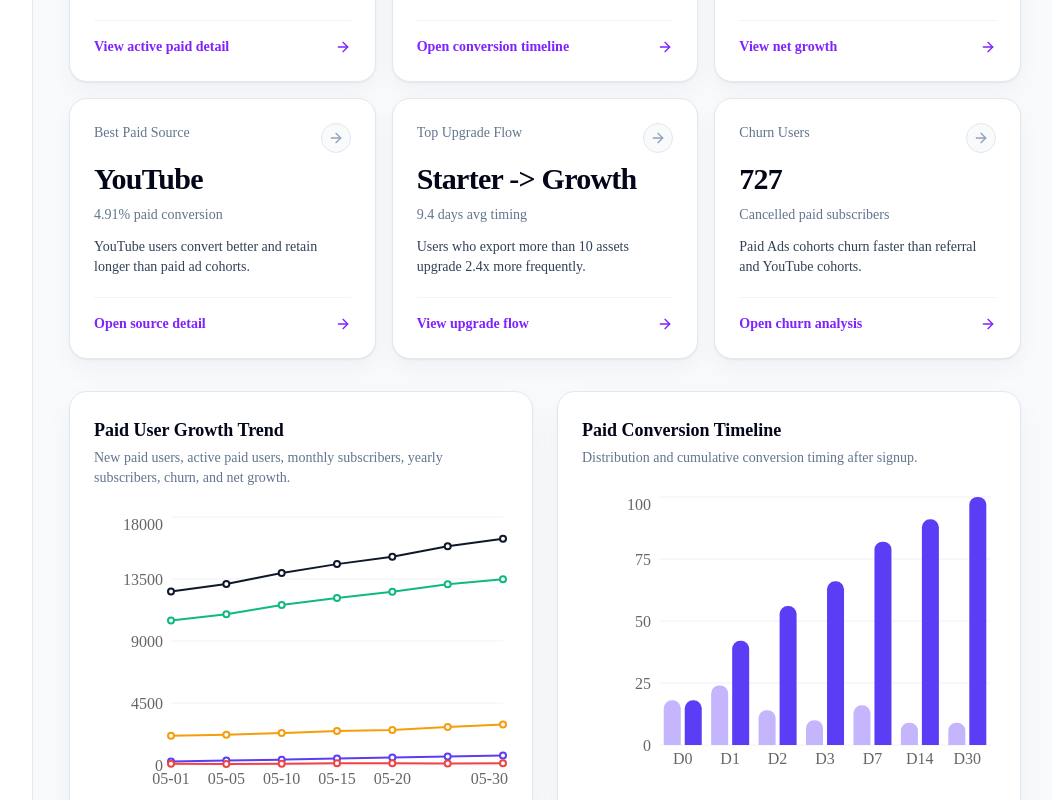
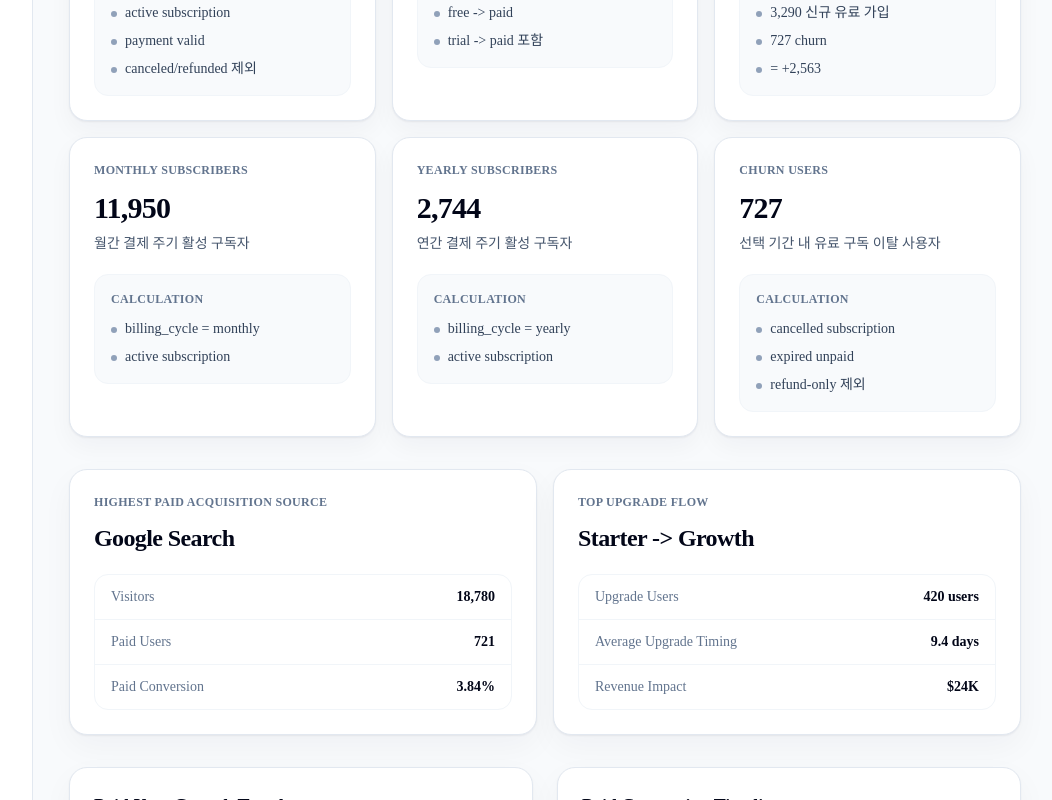
Before and after one commit to hamhwan1/Yettey_admin_dashboard_project, a Next.js app: page /dashboard/intelligence/subscriptions in a window 1280 px wide. Shown: the part 780-1580 px from the top of the page, without its empty margins (223-1275 px from the left). Built offline with nearby package versions, Linux system fonts and the light colour scheme.

Commit message:
Refine subscription analytics dashboard

```diff
--- a/components/intelligence/SubscriptionIntelligenceDashboard.tsx
+++ b/components/intelligence/SubscriptionIntelligenceDashboard.tsx
@@ -20,7 +20,6 @@ import DateRangeControl from "@/components/admin/DateRangeControl"
 import ExportActions from "@/components/admin/ExportActions"
 import PageHeader from "@/components/admin/PageHeader"
 import SideDrawer from "@/components/admin/SideDrawer"
-import StatCard from "@/components/admin/StatCard"
 import StatusBadge from "@/components/admin/StatusBadge"
 import { formatNumber } from "@/components/dashboard/dashboard-data"
 import DashboardLayout from "@/components/layout/DashboardLayout"
@@ -54,47 +53,43 @@ export default function SubscriptionIntelligenceDashboard() {
   const [drawer, setDrawer] = useState<DrawerItem | null>(null)
   const { period, startDate, endDate, compareMode } = useDashboardDateRange()
   const periodMultiplier = getPeriodMultiplier(period)
-  const activePaidUsers = Math.round(
-    planDistribution.reduce((sum, row) => sum + row.activeSubscribers, 0) *
-      periodMultiplier
-  )
+  const currentGrowthSnapshot =
+    paidUserGrowthTrend[paidUserGrowthTrend.length - 1]
+  const activePaidUsers = currentGrowthSnapshot.activePaid
   const newPaidUsers = Math.round(
     paidUserGrowthTrend.reduce((sum, row) => sum + row.newPaid, 0) *
       periodMultiplier
   )
   const monthlySubscribers = Math.round(
-    planDistribution.reduce((sum, row) => sum + row.monthly, 0) *
-      periodMultiplier
+    planDistribution.reduce((sum, row) => sum + row.monthly, 0)
   )
   const yearlySubscribers = Math.round(
-    planDistribution.reduce((sum, row) => sum + row.yearly, 0) *
-      periodMultiplier
+    planDistribution.reduce((sum, row) => sum + row.yearly, 0)
   )
   const churnUsers = Math.round(
     paidUserGrowthTrend.reduce((sum, row) => sum + row.churn, 0) *
       periodMultiplier
   )
-  const netPaidGrowth = Math.round(
-    paidUserGrowthTrend.reduce((sum, row) => sum + row.netGrowth, 0) *
-      periodMultiplier
+  const netPaidGrowth = newPaidUsers - churnUsers
+  const topUpgradeFlow = upgradeDowngradeFlows[0]
+  const planRows = planDistribution
+  const acquisitionRows = useMemo(
+    () =>
+      paidAcquisitionSources.map((row) => ({
+        ...row,
+        visitors: Math.round(row.visitors * periodMultiplier),
+        paidUsers: Math.round(row.paidUsers * periodMultiplier),
+      })),
+    [periodMultiplier]
   )
-  const topUpgradeFlow = upgradeDowngradeFlows[0]
-  const bestSource = paidAcquisitionSources[0]
-  const planRows = planDistribution.map((row) => ({
-    ...row,
-    activeSubscribers: Math.round(row.activeSubscribers * periodMultiplier),
-    monthly: Math.round(row.monthly * periodMultiplier),
-    yearly: Math.round(row.yearly * periodMultiplier),
-  }))
-  const acquisitionRows = paidAcquisitionSources.map((row) => ({
-    ...row,
-    paidUsers: Math.round(row.paidUsers * periodMultiplier),
-  }))
+  const bestSource = acquisitionRows.reduce((best, row) =>
+    row.paidUsers > best.paidUsers ? row : best
+  )
   const exportPayload = useMemo(
     () => ({
       title: "Subscription Intelligence Report",
       subtitle:
-        "Paid conversion, acquisition quality, plan distribution, upgrade flow, lifecycle, behavior, and revenue intelligence report.",
+        "Subscription analytics report with metric definitions, paid acquisition, plan distribution, upgrade flow, lifecycle, behavior, and churn data.",
       filename: "subscription-intelligence-report",
       filters: {
         "Date range": getDateRangeLabel(startDate, endDate),
@@ -103,7 +98,7 @@ export default function SubscriptionIntelligenceDashboard() {
       kpis: [
         { label: "Active Paid Users", value: formatNumber(activePaidUsers), detail: "Current paid subscriber base" },
         { label: "New Paid Users", value: formatNumber(newPaidUsers), detail: "New paid conversions" },
-        { label: "Net Paid Growth", value: formatNumber(netPaidGrowth), detail: "New paid minus churn" },
+        { label: "Net Paid Growth", value: formatNumber(netPaidGrowth), detail: `${formatNumber(newPaidUsers)} - ${formatNumber(churnUsers)}` },
         { label: "Monthly Subscribers", value: formatNumber(monthlySubscribers), detail: "Monthly plans" },
         { label: "Yearly Subscribers", value: formatNumber(yearlySubscribers), detail: "Annual plans" },
         { label: "Churn Users", value: formatNumber(churnUsers), detail: "Cancelled paid users" },
@@ -173,8 +168,8 @@ export default function SubscriptionIntelligenceDashboard() {
           { label: "Subscriptions" },
         ]}
         eyebrow="Revenue Intelligence"
-        title="Subscription Intelligence Dashboard"
-        description="Analyze paid user acquisition, conversion timing, upgrades, retention, payment behavior, and subscription lifecycle."
+        title="Subscription Analytics Dashboard"
+        description="Subscription, payment, churn, plan, upgrade, and lifecycle metrics with explicit calculation rules."
         actions={<ExportActions payload={exportPayload} />}
       />
 
@@ -183,53 +178,70 @@ export default function SubscriptionIntelligenceDashboard() {
       </section>
 
       <div className="mb-8 grid gap-4 md:grid-cols-2 xl:grid-cols-3">
-        <StatCard
+        <MetricDefinitionCard
           label="Active Paid Users"
           value={formatNumber(activePaidUsers)}
-          detail="+9.4% vs baseline"
-          insight="Growth plan users are driving the strongest active paid expansion."
-          href="/dashboard/intelligence/subscriptions?metric=active-paid-users"
-          ctaLabel="View active paid detail"
+          description="현재 활성 구독 상태 유지 사용자"
+          calculation={[
+            "active subscription",
+            "payment valid",
+            "canceled/refunded 제외",
+          ]}
         />
-        <StatCard
+        <MetricDefinitionCard
           label="New Paid Users"
           value={formatNumber(newPaidUsers)}
-          detail="New paid conversions"
-          insight="Most paid conversions happen between D1 and D7 after signup."
-          href="/dashboard/intelligence/subscriptions?metric=new-paid-users"
-          ctaLabel="Open conversion timeline"
+          description="선택 기간 내 첫 유료 결제 사용자"
+          calculation={["free -> paid", "trial -> paid 포함"]}
         />
-        <StatCard
+        <MetricDefinitionCard
           label="Net Paid Growth"
           value={formatNumber(netPaidGrowth)}
-          detail="New paid minus churn"
-          insight="Net paid growth remains positive despite a small churn spike."
-          href="/dashboard/intelligence/subscriptions?metric=net-paid-growth"
-          ctaLabel="View net growth"
+          description="신규 유료 가입 - 이탈 사용자"
+          calculation={[
+            `${formatNumber(newPaidUsers)} 신규 유료 가입`,
+            `${formatNumber(churnUsers)} churn`,
+            `= +${formatNumber(netPaidGrowth)}`,
+          ]}
         />
-        <StatCard
-          label="Best Paid Source"
-          value={bestSource.source}
-          detail={`${bestSource.paidConversion} paid conversion`}
-          insight="YouTube users convert better and retain longer than paid ad cohorts."
-          href="/dashboard/intelligence/acquisition/youtube"
-          ctaLabel="Open source detail"
+        <MetricDefinitionCard
+          label="Monthly Subscribers"
+          value={formatNumber(monthlySubscribers)}
+          description="월간 결제 주기 활성 구독자"
+          calculation={["billing_cycle = monthly", "active subscription"]}
         />
-        <StatCard
-          label="Top Upgrade Flow"
-          value={topUpgradeFlow.flow}
-          detail={`${topUpgradeFlow.avgTiming} avg timing`}
-          insight="Users who export more than 10 assets upgrade 2.4x more frequently."
-          href="/dashboard/intelligence/subscriptions?metric=upgrade-flow"
-          ctaLabel="View upgrade flow"
+        <MetricDefinitionCard
+          label="Yearly Subscribers"
+          value={formatNumber(yearlySubscribers)}
+          description="연간 결제 주기 활성 구독자"
+          calculation={["billing_cycle = yearly", "active subscription"]}
         />
-        <StatCard
+        <MetricDefinitionCard
           label="Churn Users"
           value={formatNumber(churnUsers)}
-          detail="Cancelled paid subscribers"
-          insight="Paid Ads cohorts churn faster than referral and YouTube cohorts."
-          href="/dashboard/intelligence/subscriptions?metric=churn"
-          ctaLabel="Open churn analysis"
+          description="선택 기간 내 유료 구독 이탈 사용자"
+          calculation={["cancelled subscription", "expired unpaid", "refund-only 제외"]}
+        />
+      </div>
+
+      <div className="mb-8 grid gap-4 xl:grid-cols-2">
+        <DataFactCard
+          title="Highest Paid Acquisition Source"
+          primary={bestSource.source}
+          rows={[
+            ["Visitors", formatNumber(bestSource.visitors)],
+            ["Paid Users", formatNumber(bestSource.paidUsers)],
+            ["Paid Conversion", bestSource.paidConversion],
+          ]}
+        />
+        <DataFactCard
+          title="Top Upgrade Flow"
+          primary={topUpgradeFlow.flow}
+          rows={[
+            ["Upgrade Users", `${formatNumber(topUpgradeFlow.users)} users`],
+            ["Average Upgrade Timing", topUpgradeFlow.avgTiming],
+            ["Revenue Impact", topUpgradeFlow.revenueImpact],
+          ]}
         />
       </div>
 
@@ -379,23 +391,6 @@ export default function SubscriptionIntelligenceDashboard() {
         </TableBlock>
       </div>
 
-      <section className="rounded-2xl border border-violet-200 bg-white p-6 shadow-[0_1px_2px_rgba(15,23,42,0.06),0_12px_32px_rgba(15,23,42,0.04)]">
-        <p className="text-xs font-bold uppercase tracking-wide text-violet-600">
-          Subscription Intelligence Insights
-        </p>
-        <div className="mt-4 grid gap-4 xl:grid-cols-3">
-          {[
-            "Users who export more than 10 assets upgrade 2.4x more frequently.",
-            "VPICK users who complete first AI generation upgrade earlier than browse-only users.",
-            "Referral and YouTube cohorts retain longer, while Paid Ads users churn faster.",
-          ].map((insight) => (
-            <div key={insight} className="rounded-xl border border-slate-100 bg-slate-50 p-4 text-sm font-semibold leading-6 text-slate-800">
-              {insight}
-            </div>
-          ))}
-        </div>
-      </section>
-
       <SideDrawer
         open={Boolean(drawer)}
         title={drawer ? String(Object.values(drawer)[0]) : "Subscription detail"}
@@ -441,6 +436,75 @@ function ChartCard({
   )
 }
 
+function MetricDefinitionCard({
+  label,
+  value,
+  description,
+  calculation,
+}: {
+  label: string
+  value: string
+  description: string
+  calculation: string[]
+}) {
+  return (
+    <section className="rounded-2xl border border-slate-200 bg-white p-6 shadow-[0_1px_2px_rgba(15,23,42,0.06),0_10px_24px_rgba(15,23,42,0.04)]">
+      <p className="text-xs font-bold uppercase tracking-wide text-slate-500">
+        {label}
+      </p>
+      <p className="mt-3 text-3xl font-bold tracking-tight text-slate-950">
+        {value}
+      </p>
+      <p className="mt-2 text-sm text-slate-600">{description}</p>
+      <div className="mt-5 rounded-xl border border-slate-100 bg-slate-50 p-4">
+        <p className="text-xs font-bold uppercase tracking-wide text-slate-500">
+          Calculation
+        </p>
+        <ul className="mt-3 space-y-2 text-sm text-slate-700">
+          {calculation.map((item) => (
+            <li key={item} className="flex gap-2">
+              <span className="mt-2 size-1.5 rounded-full bg-slate-400" />
+              <span>{item}</span>
+            </li>
+          ))}
+        </ul>
+      </div>
+    </section>
+  )
+}
+
+function DataFactCard({
+  title,
+  primary,
+  rows,
+}: {
+  title: string
+  primary: string
+  rows: [string, string][]
+}) {
+  return (
+    <section className="rounded-2xl border border-slate-200 bg-white p-6 shadow-[0_1px_2px_rgba(15,23,42,0.06),0_12px_32px_rgba(15,23,42,0.04)]">
+      <p className="text-xs font-bold uppercase tracking-wide text-slate-500">
+        {title}
+      </p>
+      <p className="mt-3 text-2xl font-bold tracking-tight text-slate-950">
+        {primary}
+      </p>
+      <div className="mt-5 divide-y divide-slate-100 rounded-xl border border-slate-100">
+        {rows.map(([label, value]) => (
+          <div
+            key={label}
+            className="flex items-center justify-between gap-4 px-4 py-3 text-sm"
+          >
+            <span className="text-slate-500">{label}</span>
+            <span className="font-semibold text-slate-950">{value}</span>
+          </div>
+        ))}
+      </div>
+    </section>
+  )
+}
+
 function TableBlock({
   title,
   children,
@@ -460,6 +524,7 @@ const acquisitionColumns: DataTableColumn<AcquisitionRow>[] = [
   { key: "source", header: "Source", render: (row) => <span className="font-semibold">{row.source}</span> },
   { key: "group", header: "Group", render: (row) => row.group },
   { key: "utmCampaign", header: "Campaign", render: (row) => row.utmCampaign },
+  { key: "visitors", header: "Visitors", render: (row) => formatNumber(row.visitors) },
   { key: "paidUsers", header: "Paid Users", render: (row) => formatNumber(row.paidUsers) },
   { key: "paidConversion", header: "Paid Conv.", render: (row) => <span className="font-semibold text-violet-600">{row.paidConversion}</span> },
   { key: "churnRate", header: "Churn", render: (row) => row.churnRate },
--- a/components/intelligence/subscription-data.ts
+++ b/components/intelligence/subscription-data.ts
@@ -1,11 +1,11 @@
 export const paidUserGrowthTrend = [
   { date: "05-01", newPaid: 260, activePaid: 12600, monthly: 10480, yearly: 2120, churn: 82, netGrowth: 178 },
   { date: "05-05", newPaid: 330, activePaid: 13140, monthly: 10940, yearly: 2200, churn: 74, netGrowth: 256 },
-  { date: "05-10", newPaid: 390, activePaid: 13940, monthly: 11620, yearly: 2320, churn: 91, netGrowth: 299 },
-  { date: "05-15", newPaid: 470, activePaid: 14580, monthly: 12120, yearly: 2460, churn: 126, netGrowth: 344 },
-  { date: "05-20", newPaid: 540, activePaid: 15120, monthly: 12580, yearly: 2540, churn: 118, netGrowth: 422 },
-  { date: "05-25", newPaid: 610, activePaid: 15880, monthly: 13120, yearly: 2760, churn: 104, netGrowth: 506 },
-  { date: "05-30", newPaid: 690, activePaid: 16420, monthly: 13480, yearly: 2940, churn: 132, netGrowth: 558 },
+  { date: "05-10", newPaid: 390, activePaid: 13680, monthly: 11340, yearly: 2340, churn: 91, netGrowth: 299 },
+  { date: "05-15", newPaid: 470, activePaid: 14020, monthly: 11620, yearly: 2400, churn: 126, netGrowth: 344 },
+  { date: "05-20", newPaid: 540, activePaid: 14240, monthly: 11780, yearly: 2460, churn: 118, netGrowth: 422 },
+  { date: "05-25", newPaid: 610, activePaid: 14580, monthly: 11980, yearly: 2600, churn: 104, netGrowth: 506 },
+  { date: "05-30", newPaid: 690, activePaid: 14694, monthly: 11950, yearly: 2744, churn: 132, netGrowth: 558 },
 ]
 
 export const paidConversionTimeline = [
@@ -23,7 +23,8 @@ export const paidAcquisitionSources = [
     source: "YouTube",
     utmCampaign: "ai-shorts-demo",
     group: "Organic",
-    paidUsers: 10280,
+    visitors: 12420,
+    paidUsers: 610,
     paidConversion: "4.91%",
     churnRate: "2.8%",
     retention: "61%",
@@ -33,7 +34,8 @@ export const paidAcquisitionSources = [
     source: "Referral",
     utmCampaign: "creator-referral",
     group: "Referral",
-    paidUsers: 8420,
+    visitors: 9840,
+    paidUsers: 494,
     paidConversion: "5.02%",
     churnRate: "2.4%",
     retention: "58%",
@@ -43,7 +45,8 @@ export const paidAcquisitionSources = [
     source: "Google Search",
     utmCampaign: "seo-ai-video",
     group: "Organic",
-    paidUsers: 7210,
+    visitors: 18780,
+    paidUsers: 721,
     paidConversion: "3.84%",
     churnRate: "3.2%",
     retention: "54%",
@@ -53,7 +56,8 @@ export const paidAcquisitionSources = [
     source: "Direct",
     utmCampaign: "brand-direct",
     group: "Organic",
-    paidUsers: 6420,
+    visitors: 17480,
+    paidUsers: 642,
     paidConversion: "3.67%",
     churnRate: "3.0%",
     retention: "52%",
@@ -63,7 +67,8 @@ export const paidAcquisitionSources = [
     source: "Paid Ads",
     utmCampaign: "thumbnail-launch",
     group: "Paid",
-    paidUsers: 3180,
+    visitors: 10032,
+    paidUsers: 318,
     paidConversion: "3.17%",
     churnRate: "5.8%",
     retention: "34%",
@@ -73,7 +78,8 @@ export const paidAcquisitionSources = [
     source: "Instagram",
     utmCampaign: "creator-carousel",
     group: "Paid",
-    paidUsers: 2840,
+    visitors: 9016,
+    paidUsers: 284,
     paidConversion: "3.15%",
     churnRate: "5.1%",
     retention: "38%",
@@ -93,9 +99,9 @@ export const planDistribution = [
   {
     service: "Yettey",
     plan: "Starter",
-    activeSubscribers: 18400,
-    monthly: 16220,
-    yearly: 2180,
+    activeSubscribers: 5200,
+    monthly: 4500,
+    yearly: 700,
     upgradeRate: "9.2%",
     downgradeRate: "1.4%",
     churnRate: "4.8%",
@@ -104,9 +110,9 @@ export const planDistribution = [
   {
     service: "Yettey",
     plan: "Growth",
-    activeSubscribers: 16820,
-    monthly: 13440,
-    yearly: 3380,
+    activeSubscribers: 4100,
+    monthly: 3300,
+    yearly: 800,
     upgradeRate: "16.8%",
     downgradeRate: "2.1%",
     churnRate: "3.6%",
@@ -115,9 +121,9 @@ export const planDistribution = [
   {
     service: "Yettey",
     plan: "Pro",
-    activeSubscribers: 9140,
-    monthly: 6820,
-    yearly: 2320,
+    activeSubscribers: 2400,
+    monthly: 1700,
+    yearly: 700,
     upgradeRate: "7.4%",
     downgradeRate: "1.8%",
     churnRate: "2.9%",
@@ -126,9 +132,9 @@ export const planDistribution = [
   {
     service: "VPICK",
     plan: "Basic",
-    activeSubscribers: 4860,
-    monthly: 4380,
-    yearly: 480,
+    activeSubscribers: 1800,
+    monthly: 1600,
+    yearly: 200,
     upgradeRate: "13.6%",
     downgradeRate: "1.2%",
     churnRate: "5.4%",
@@ -137,9 +143,9 @@ export const planDistribution = [
   {
     service: "VPICK",
     plan: "Professional",
-    activeSubscribers: 3260,
-    monthly: 2380,
-    yearly: 880,
+    activeSubscribers: 1194,
+    monthly: 850,
+    yearly: 344,
     upgradeRate: "5.8%",
     downgradeRate: "1.6%",
     churnRate: "3.1%",
@@ -150,42 +156,42 @@ export const planDistribution = [
 export const upgradeDowngradeFlows = [
   {
     flow: "Starter -> Growth",
-    users: 3280,
+    users: 420,
     avgTiming: "9.4 days",
-    trigger: "Exported 10+ assets",
-    revenueImpact: "$184K",
+    trigger: "Plan changed after Starter usage limit reached",
+    revenueImpact: "$24K",
     direction: "Upgrade",
   },
   {
     flow: "Growth -> Pro",
-    users: 1420,
+    users: 164,
     avgTiming: "18.2 days",
-    trigger: "Reached 75% credit usage",
-    revenueImpact: "$132K",
+    trigger: "Plan changed after 75% credit usage",
+    revenueImpact: "$15K",
     direction: "Upgrade",
   },
   {
     flow: "Basic -> Professional",
-    users: 980,
+    users: 118,
     avgTiming: "6.8 days",
-    trigger: "First AI generation completed",
-    revenueImpact: "$74K",
+    trigger: "Plan changed after first AI generation completed",
+    revenueImpact: "$9K",
     direction: "Upgrade",
   },
   {
     flow: "Pro -> Growth",
-    users: 420,
+    users: 48,
     avgTiming: "41.0 days",
-    trigger: "Low workspace usage",
-    revenueImpact: "-$19K",
+    trigger: "Plan changed after seat reduction",
+    revenueImpact: "-$2K",
     direction: "Downgrade",
   },
   {
     flow: "Growth -> Starter",
-    users: 610,
+    users: 72,
     avgTiming: "35.6 days",
-    trigger: "Team seats inactive",
-    revenueImpact: "-$24K",
+    trigger: "Plan changed after team seats removed",
+    revenueImpact: "-$3K",
     direction: "Downgrade",
   },
 ]
```
